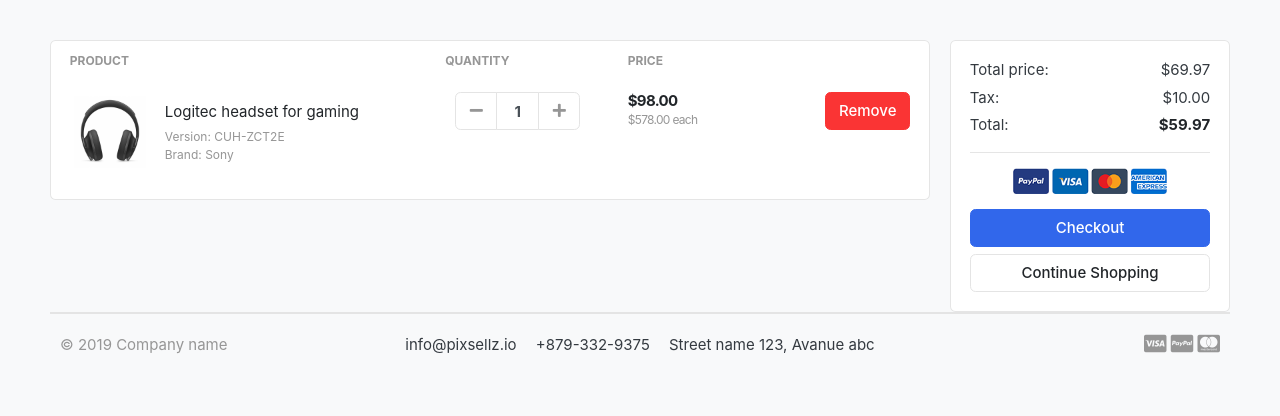
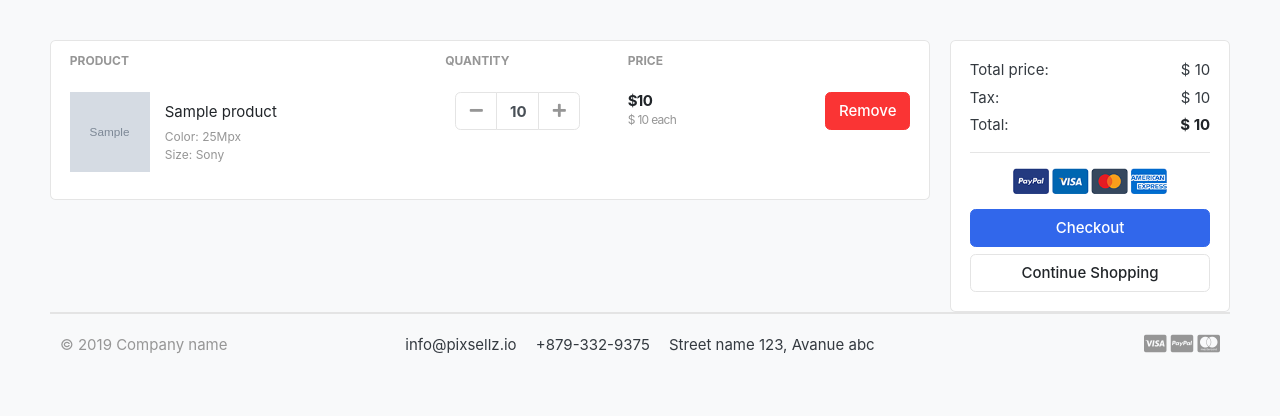
Before and after one commit to vesalTHONG/shopmate, a Django app: template templates/store/cart.html in a window 1280 px wide. Shown: the part 118-534 px from the top of the page. Run offline with Django 3.2, Linux system fonts and the light colour scheme; the template is opened without the code that fills it: most values are stand-ins (such as "Sample title", 1, 10 or a date in 2020); grey boxes marked "Sample" are stand-in pictures; some libraries are stand-ins or nearby versions; some web fonts are replaced.

Commit message:
section 8

```diff
--- a/carts/models.py
+++ b/carts/models.py
@@ -17,5 +17,8 @@ class CartItem(models.Model):
     quantity = models.IntegerField()
     is_active = models.BooleanField(default=True)
 
+    def sub_total(self):
+        return self.product.price * self.quantity
+
     def __str__(self):
         return self.product
--- a/carts/urls.py
+++ b/carts/urls.py
@@ -2,5 +2,8 @@ from django.urls import path
 from . import views
 
 urlpatterns = [
-    path('', views.cart, name = 'cart')
+    path('', views.cart, name = 'cart'),
+    path('add_cart/<int:product_id>/', views.add_cart, name = 'add_cart'),
+    path('remove_cart/<int:product_id>/', views.remove_cart, name = 'remove_cart'),
+    path('remove_cart_item/<int:product_id>/', views.remove_cart_item, name = 'remove_cart_item'),
 ]
--- a/templates/store/cart.html
+++ b/templates/store/cart.html
@@ -22,13 +22,14 @@
 </thead>
 <tbody>
 
+{% for cart_item in cart_items %}
 <tr>
 	<td>
 		<figure class="itemside align-items-center">
-			<div class="aside"><img src="./images/items/9.jpg" class="img-sm"></div>
+			<div class="aside"><img src="{{ cart_item.product.images.url }}" class="img-sm"></div>
 			<figcaption class="info">
-				<a href="#" class="title text-dark">Logitec headset for gaming</a>
-				<p class="small text-muted">Version: CUH-ZCT2E  <br> Brand: Sony</p>
+				<a href="#" class="title text-dark">{{cart_item.product.product_name}}</a>
+				<p class="small text-muted">Color: 25Mpx  <br> Size: Sony</p>
 			</figcaption>
 		</figure>
 	</td>
@@ -37,25 +38,27 @@
 					<div class="col">
 						<div class="input-group input-spinner">
 							<div class="input-group-prepend">
-							<button class="btn btn-light" type="button" id="button-plus"> <i class="fa fa-minus"></i> </button>
+							<a href="{% url 'remove_cart' cart_item.product.id %}" class="btn btn-light" type="button" id="button-plus"> <i class="fa fa-minus"></i> </a>
 							</div>
-							<input type="text" class="form-control"  value="1">
+							<input type="text" class="form-control"  value="{{cart_item.quantity}}">
 							<div class="input-group-append">
-							<button class="btn btn-light" type="button" id="button-minus"> <i class="fa fa-plus"></i> </button>
+							<a href = "{% url 'add_cart' cart_item.product.id %}" class="btn btn-light" type="button" id="button-minus"> <i class="fa fa-plus"></i> </a>
 							</div>
 						</div> <!-- input-group.// -->
 					</div> <!-- col.// -->
 	</td>
 	<td>
 		<div class="price-wrap">
-			<var class="price">$98.00</var>
-			<small class="text-muted"> $578.00 each</small>
+			<var class="price">${{cart_item.sub_total}}</var>
+			<small class="text-muted"> $ {{cart_item.product.price}} each</small>
 		</div> <!-- price-wrap .// -->
 	</td>
 	<td class="text-right">
-		<a href="" class="btn btn-danger"> Remove</a>
+		<a href="{% url 'remove_cart_item' cart_item.product.id %}" class="btn btn-danger"> Remove</a>
 	</td>
 </tr>
+{% endfor %}
+
 </tbody>
 </table>
 </div> <!-- card.// -->
@@ -67,15 +70,15 @@
 		<div class="card-body">
 			<dl class="dlist-align">
 			  <dt>Total price:</dt>
-			  <dd class="text-right">$69.97</dd>
+			  <dd class="text-right">$ {{total}}</dd>
 			</dl>
 			<dl class="dlist-align">
 			  <dt>Tax:</dt>
-			  <dd class="text-right"> $10.00</dd>
+			  <dd class="text-right">$ {{tax}}</dd>
 			</dl>
 			<dl class="dlist-align">
 			  <dt>Total:</dt>
-			  <dd class="text-right text-dark b"><strong>$59.97</strong></dd>
+			  <dd class="text-right text-dark b"><strong>$ {{grand_total}}</strong></dd>
 			</dl>
 			<hr>
 			<p class="text-center mb-3">
--- a/templates/store/product_detail.html
+++ b/templates/store/product_detail.html
@@ -71,7 +71,7 @@
 	{% if single_product.stock <= 0 %}
 		<h5 class='text-danger' = >Out of Stock</h5>
 		{% else %}
-			<a href="./product-detail.html" class="btn  btn-primary"> <span class="text">Add to cart</span> <i class="fas fa-shopping-cart"></i>  </a>
+			<a href="{% url 'add_cart' single_product.id %}" class="btn  btn-primary"> <span class="text">Add to cart</span> <i class="fas fa-shopping-cart"></i>  </a>
 		{% endif %}
 </article> <!-- product-info-aside .// -->
 		</main> <!-- col.// -->
```
Also changed, not shown: carts/views.py (+72 -3 lines).
